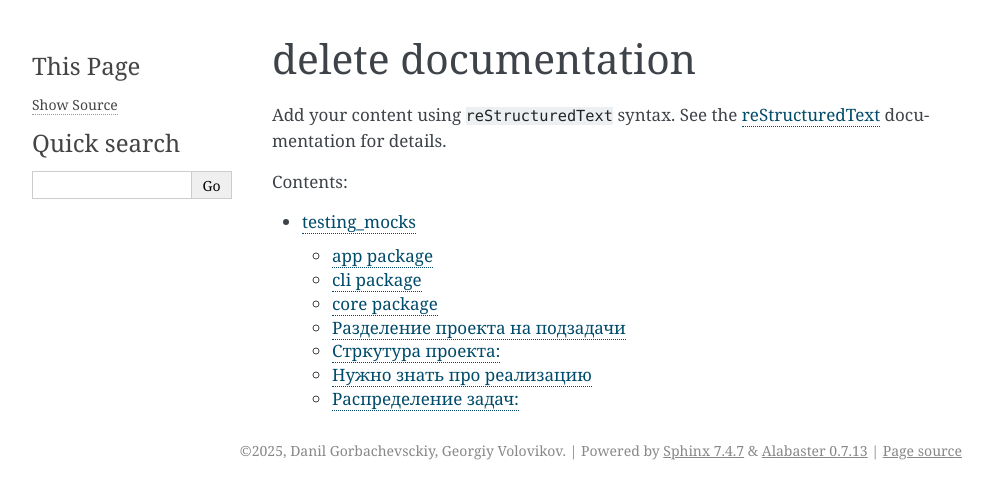
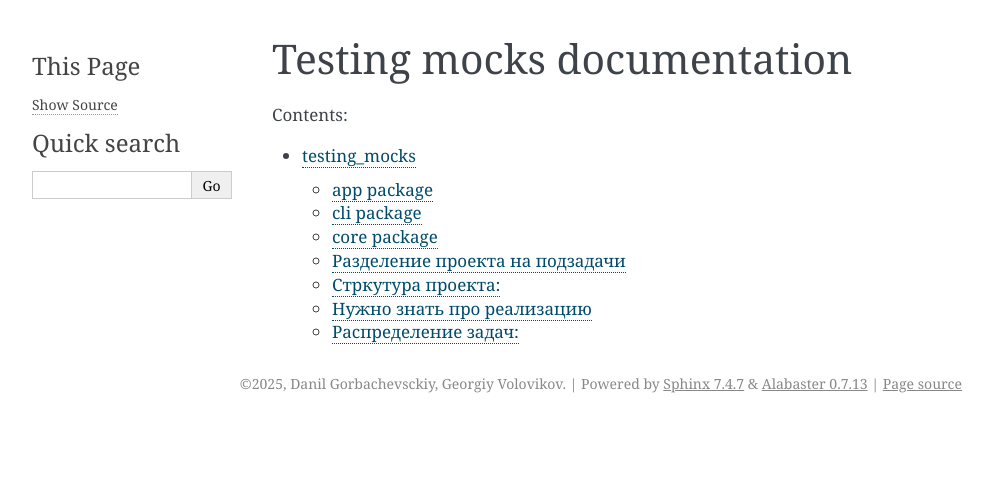
Before and after one commit to jezvgg/open_source_cource, a Sphinx documentation site: the page built from docs/index.rst, in a window 1280 px wide. Shown: the top 499 px of the page, without its empty margins (148-1141 px from the left). Built offline with Sphinx 7.4.7, drawn with Linux system fonts in a browser that asks for light colours.

Commit message:
#11 Fix rename project

```diff
--- a/docs/index.rst
+++ b/docs/index.rst
@@ -3,12 +3,9 @@
    You can adapt this file completely to your liking, but it should at least
    contain the root `toctree` directive.
 
-delete documentation
+Testing mocks documentation
 ====================
 
-Add your content using ``reStructuredText`` syntax. See the
-`reStructuredText <https://www.sphinx-doc.org/en/master/usage/restructuredtext/index.html>`_
-documentation for details.
 
 
 .. toctree::
```
